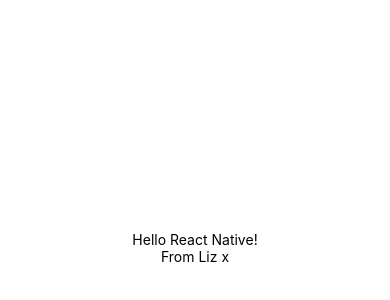
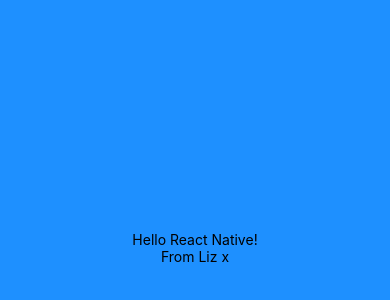
Before and after one commit to lizkaufman/my-first-reactnative-app, a React Native app: screen / in a window 390 px wide. Shown: the part 174-474 px from the top of the page. Built offline with nearby package versions, Linux system fonts and the light colour scheme.

Commit message:
learned about View, SaveAreaView and Text elements incl numberOfLines and onPress props

```diff
--- a/App.js
+++ b/App.js
@@ -1,24 +1,34 @@
 import React from 'react';
-import { StyleSheet, Text, View } from 'react-native';
+import { StyleSheet, Text, View, SafeAreaView } from 'react-native';
 
-//view is like div
-//when compiled, React Native compiles these components into their native components for iOS/Android
+//view = div (for grouping or laying out children)
+//no html elements at all; need to build in react native elements
+//cross-platform: when compiled, React Native compiles these components into their native components for iOS/Android
+
+//essential text component props:
+// - numberOfLines = max # of lines to display (excess gets truncated w/ ...)
+// - onPress = event listener; function for what happens when the element is touched
 
 export default function App() {
-  let x = 1;
+  function handlePress() {
+    console.log('text pressed');
+  }
 
   return (
-    <View style={styles.container}>
-      <Text>Hello React Native!</Text>
+    // SafeAreaView adds padding on the top to leave room for the iPhone notch
+    <SafeAreaView style={styles.container}>
+      <Text numberOfLines={1} onPress={handlePress}>
+        Hello React Native!
+      </Text>
       <Text>From Liz x</Text>
-    </View>
+    </SafeAreaView>
   );
 }
 
 const styles = StyleSheet.create({
   container: {
-    flex: 1,
-    backgroundColor: '#fff',
+    flex: 1, //view is flexible - can grow both horiz and vert to fill free space (1 is taking whole screen)
+    backgroundColor: 'dodgerblue',
     alignItems: 'center',
     justifyContent: 'center',
   },
--- a/app.json
+++ b/app.json
@@ -1,7 +1,7 @@
 {
   "expo": {
-    "name": "DoneWithIt",
-    "slug": "DoneWithIt",
+    "name": "DoneWithIt-LK",
+    "slug": "donewithit-lk",
     "platforms": [
       "ios",
       "android",
@@ -23,6 +23,8 @@
     ],
     "ios": {
       "supportsTablet": true
-    }
+    },
+    "description": "A marketplace for selling the stuff you don't need anymore. Tutorial project from Programming with Mosh React Native: https://www.youtube.com/watch?v=0-S5a0eXPoc",
+    "githubUrl": "https://github.com/lizkaufman/my-first-reactnative-app/"
   }
 }
```
